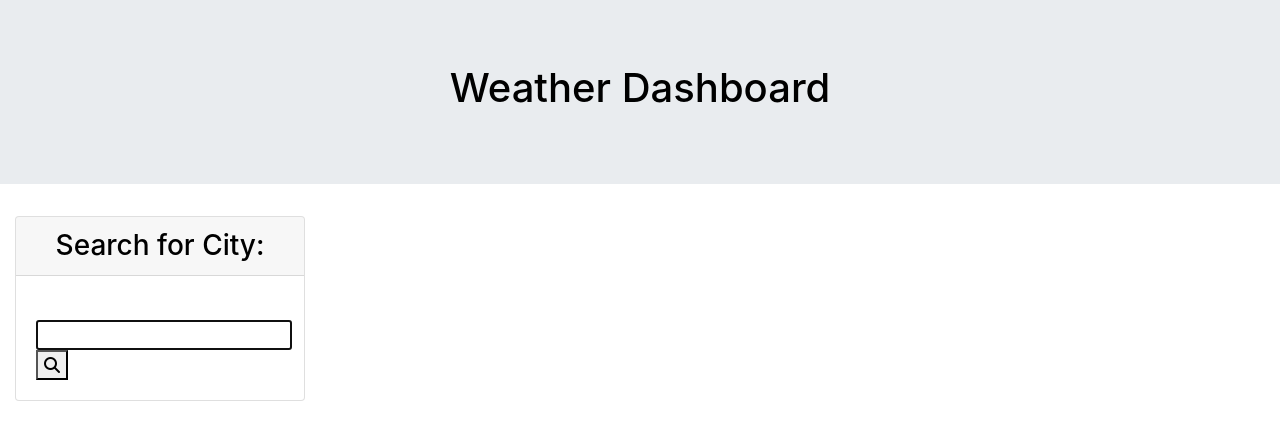
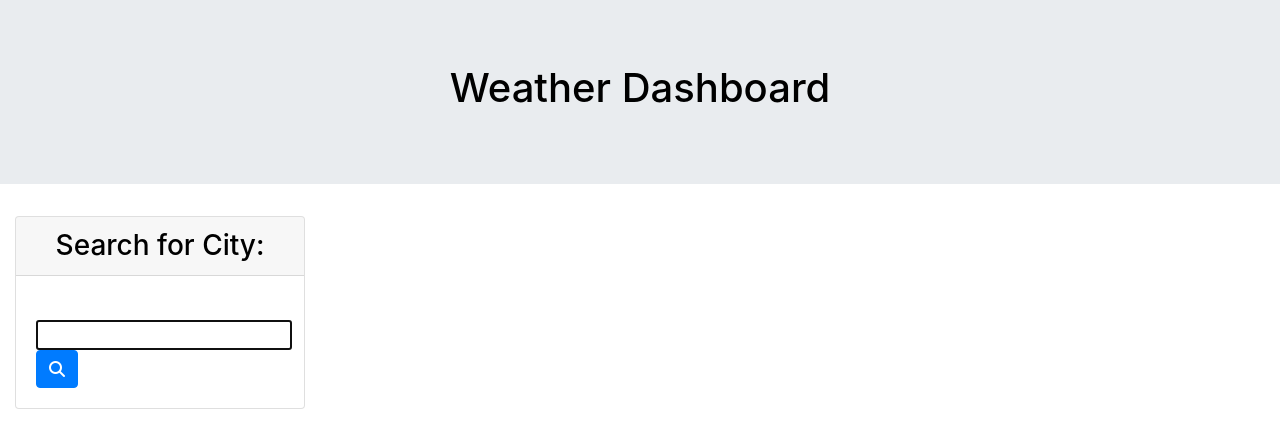
Before and after one commit to sopeethong1/Weather-Dashboard, a plain HTML site: page index.html in a window 1280 px wide. Drawn offline with nearby package versions, Linux system fonts and the light colour scheme.

Commit message:
updated button class

```diff
--- a/index.html
+++ b/index.html
@@ -30,7 +30,7 @@
         <form id="user-form" class="card-body">
           <label class="form-label" for="cityname"></label>
           <input name="cityname" id="cityname" type="text" autofocus="true" class="form-input" />
-          <button id="bold"><i class='fa fa-search'></i></button>
+          <button type="button" class="btn btn-primary"><i class='fa fa-search'></i></button>
         </form></div>
 
           <!-- <ul class="list-group list-group-flush">
```
